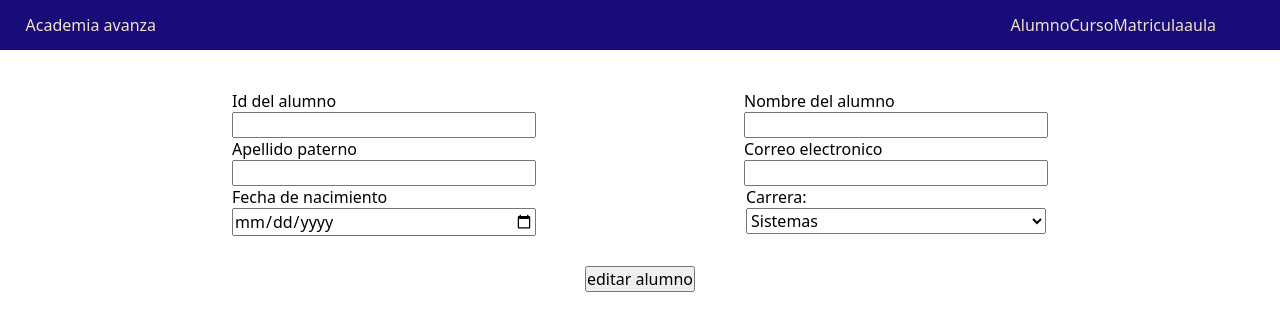
After one commit to TherIsmael/academia-Avanza, a Node project: template src/views/alumno_edit.ejs in a window 1280 px wide. The commit adds this page. Shown: the top 331 px of the page. Run offline with Node 20 templates, Linux system fonts and the light colour scheme; the template is opened without the code that fills it, so the values that code supplies are empty.

Commit message:
added update function

```diff
--- a/src/routes/alumnos.js
+++ b/src/routes/alumnos.js
@@ -5,4 +5,7 @@ const alumnoController=require('../controllers/alumnoController.js')
 router.get('/',alumnoController.list)
 router.post('/add',alumnoController.save)
 router.get('/delete/:id_estudiante', alumnoController.delete)
+router.get('/update/:id_estudiante', alumnoController.edit)
+router.post('/update/:id_estudiante', alumnoController.edit)
+
 module.exports=router
--- a/src/views/alumno.ejs
+++ b/src/views/alumno.ejs
@@ -59,7 +59,7 @@
                     <td><%= new Date(data[i].fecha_nacimiento).toLocaleDateString('en-US') %> </td>
                     <td><%= data[i].id_carrera %> </td>
                     <td>
-                        <a href="" class="link link-editar">editar</a><br>
+                        <a href="/update/<%= data[i].id_estudiante %>" class="link link-editar">editar</a><br>
                         <a href="/delete/<%= data[i].id_estudiante %>" class="link link-borrar">borrar</a>
                     </td>
                 </tr>
--- /dev/null
+++ b/src/views/alumno_edit.ejs
@@ -0,0 +1,37 @@
+<%- include('./partials/_header') %>
+<form action="/update/<%= data.id_estudiante %>" method="post" class="form">
+    <section class="formulario">
+        <div class="form-id">
+            <label for="id">Id del alumno</label>
+            <input type="text" name="id" value="<%= data.id_estudiante %>">
+        </div>
+        <div class="form-nombre">
+            <label for="nombre">Nombre del alumno</label>
+            <input type="text" name="nombre" value="<%= data.nombre %>">
+        </div>
+        <div class="form-apellido">
+            <label for="apellido_paterno">Apellido paterno</label>
+            <input type="text" name="apellido_paterno" value="<%= data.apellido_paterno %>">
+        </div>
+        <div class="form-email">
+            <label for="email">Correo electronico</label>
+            <input type="email" name="email"value="<%= data.email %>" >
+        </div>
+        <div class="form-fecha">
+            <label for="fecha_nacimiento">Fecha de nacimiento</label>
+            <input type="date" name="fecha_nacimiento" value="<%= data.fecha_nacimiento %>">
+        </div>
+        <div class="form-carrera">
+            <label for="carrera">Carrera:</label>
+
+            <select name="carrera" id="carrera">
+                <option value="sistemas">Sistemas</option>
+                <option value="administracion">Administración</option>
+                <option value="contabilidad">Contabilidad</option>
+            </select>
+        </div>
+
+    </section>
+    <button type="submit" class="form-button">editar alumno</button>
+</form>
+<%- include('./partials/_footer') %>
```
Also changed, not shown: src/controllers/alumnoController.js (+25 -0 lines).
